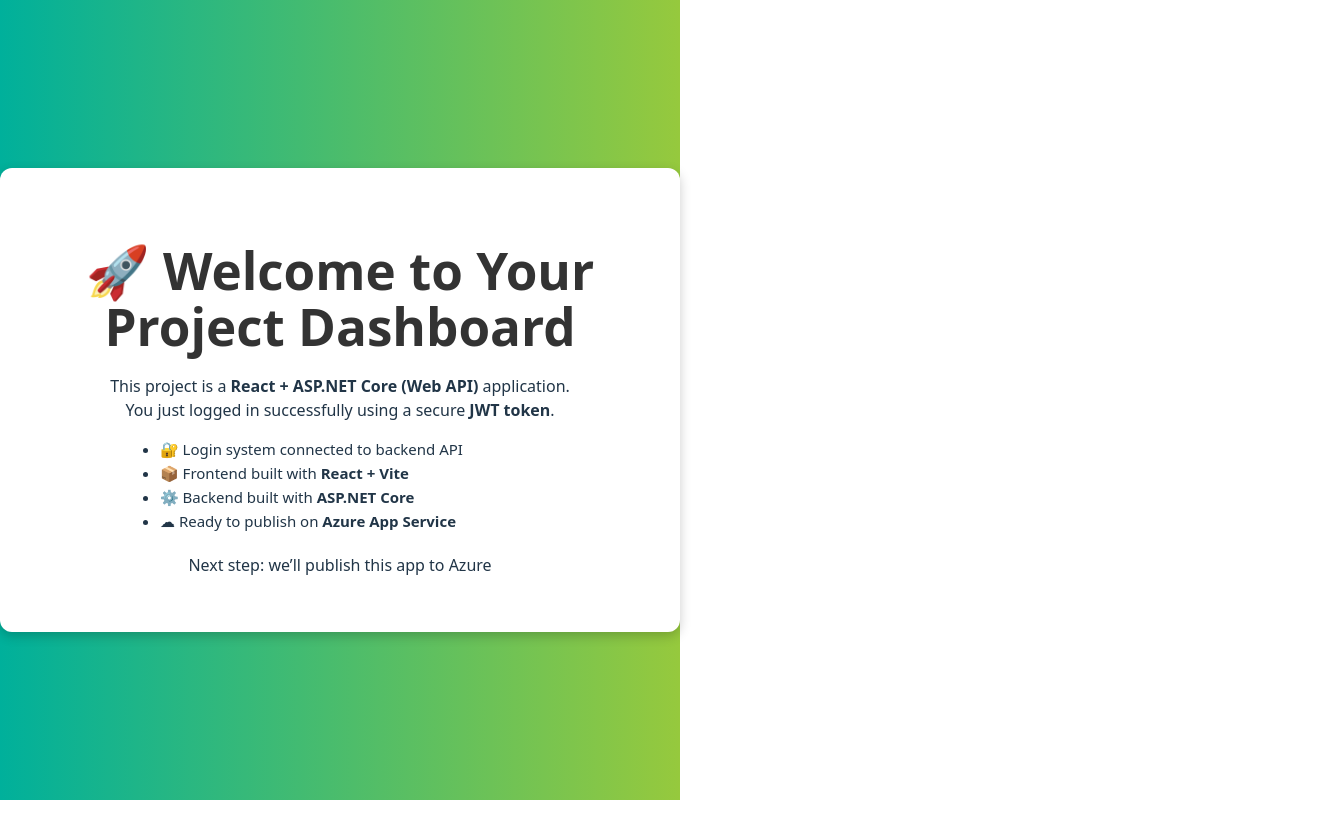
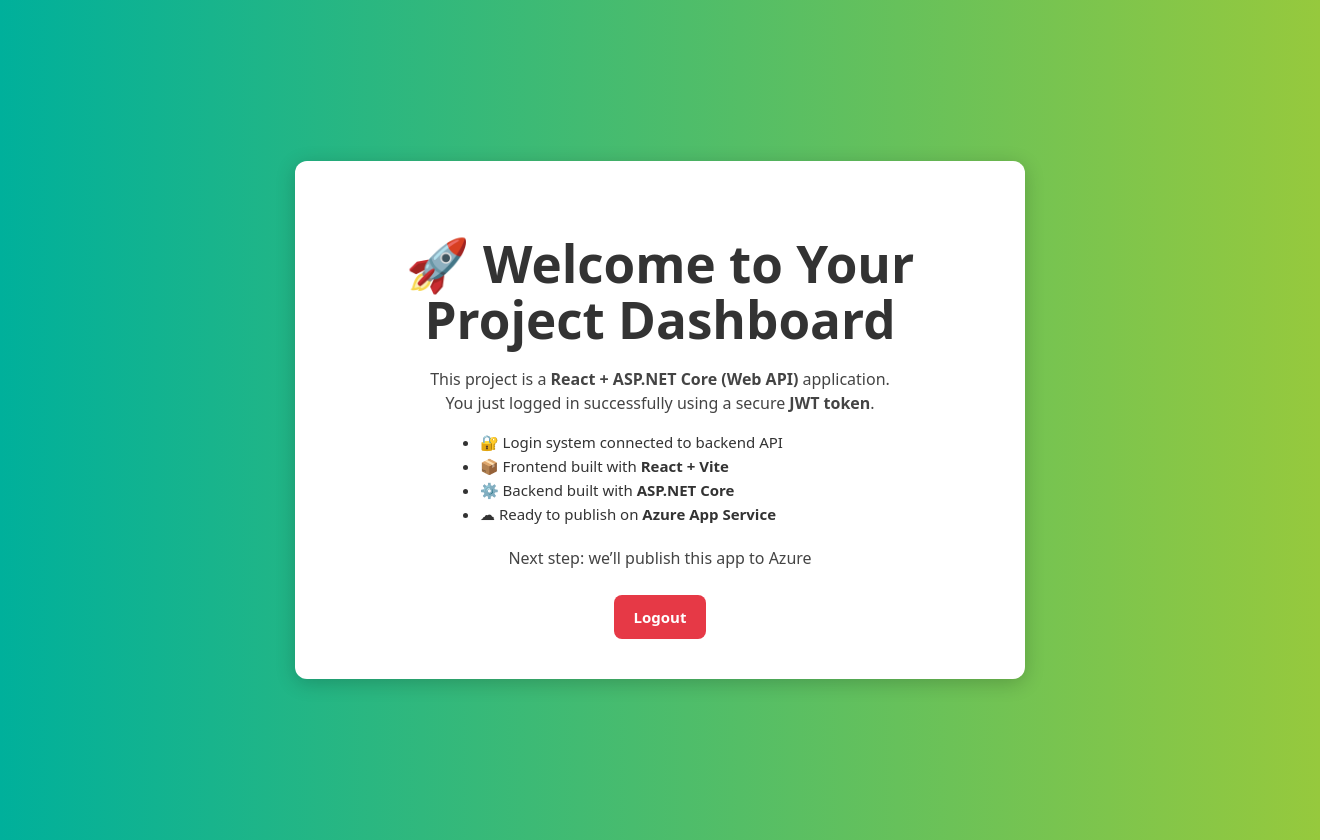
Before and after one commit to Abdullah56-a/My-login-react-app, a React (Vite) app in the folder reactapp2.client/: page /dashboard in a window 1280 px wide. Shown: the whole page, 1320 px wide, since content can reach past the window. Before the commit the page ends 800 px from the top, so only its background shows below. Built offline with nearby package versions, Linux system fonts and the light colour scheme.

Commit message:
Update2 Dashboard.jsx

```diff
--- a/reactapp2.client/src/Dashboard.jsx
+++ b/reactapp2.client/src/Dashboard.jsx
@@ -1,6 +1,11 @@
 import React from "react";
 
 function Dashboard() {
+  const handleLogout = () => {
+    localStorage.removeItem("token");
+    window.location.href = "/";
+  };
+
   return (
     <div style={styles.container}>
       <div style={styles.card}>
@@ -19,6 +24,9 @@
         <p style={styles.text}>
           Next step: we’ll publish this app to Azure
         </p>
+        <button onClick={handleLogout} style={styles.button}>
+          Logout
+        </button>
       </div>
     </div>
   );
@@ -27,17 +35,20 @@
 const styles = {
   container: {
     height: "100vh",
+    width: "100vw",
     display: "flex",
     justifyContent: "center",
     alignItems: "center",
     background: "linear-gradient(to right, #00b09b, #96c93d)", // green gradient
+    padding: "20px",
   },
   card: {
     background: "#fff",
     padding: "40px",
     borderRadius: "12px",
-    boxShadow: "0px 4px 12px rgba(0,0,0,0.2)",
-    width: "600px",
+    boxShadow: "0px 4px 20px rgba(0,0,0,0.2)",
+    width: "100%",
+    maxWidth: "650px", // balanced size
     textAlign: "center",
   },
   title: {
@@ -47,6 +58,7 @@
   text: {
     fontSize: "16px",
     marginBottom: "15px",
+    color: "#444",
   },
   list: {
     textAlign: "left",
@@ -54,6 +66,18 @@
     maxWidth: "400px",
     fontSize: "15px",
     lineHeight: "1.6",
+    color: "#333",
+  },
+  button: {
+    padding: "12px 20px",
+    background: "#e63946",
+    color: "white",
+    border: "none",
+    borderRadius: "8px",
+    cursor: "pointer",
+    fontWeight: "bold",
+    fontSize: "15px",
+    marginTop: "10px",
   },
 };
 
```
